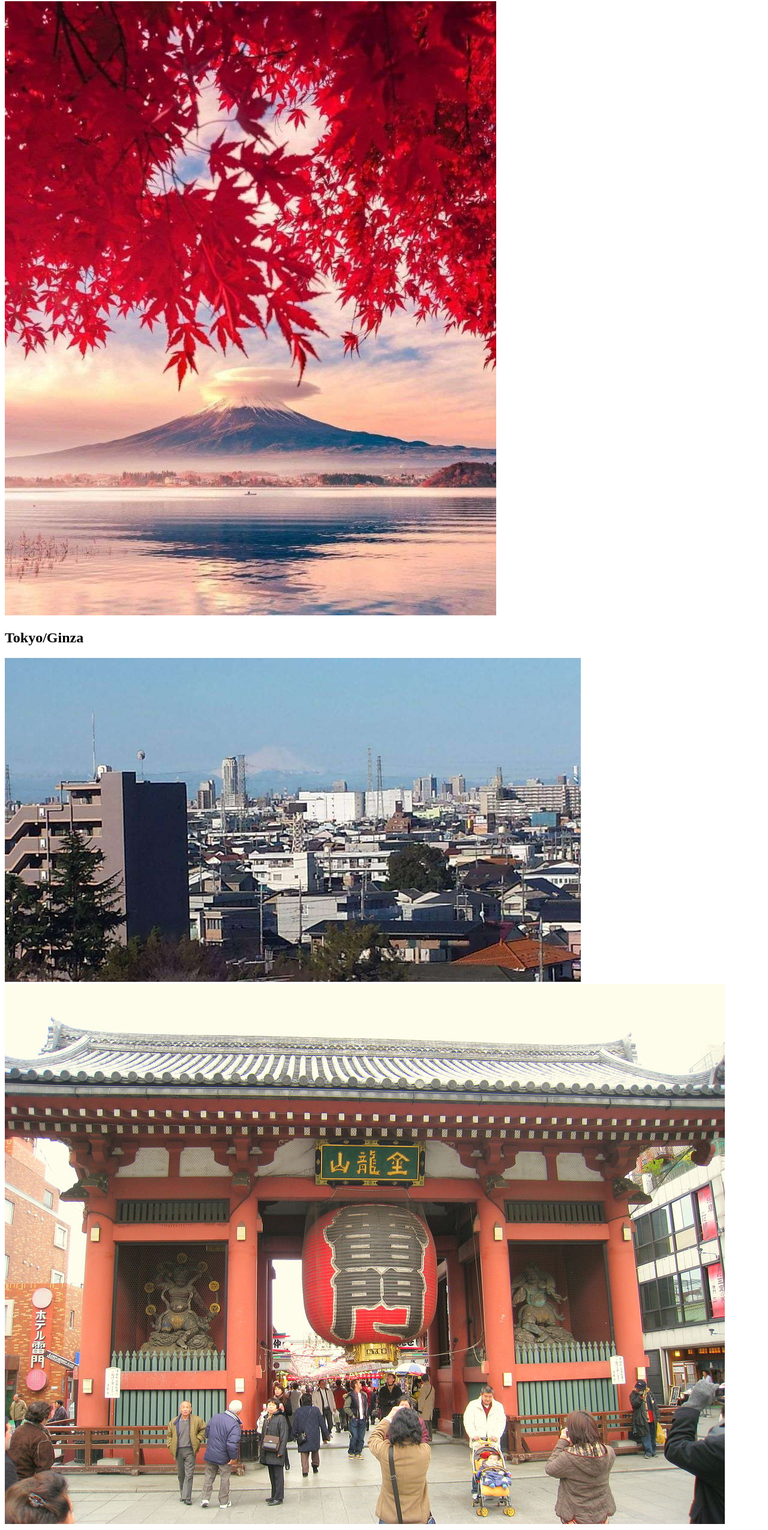
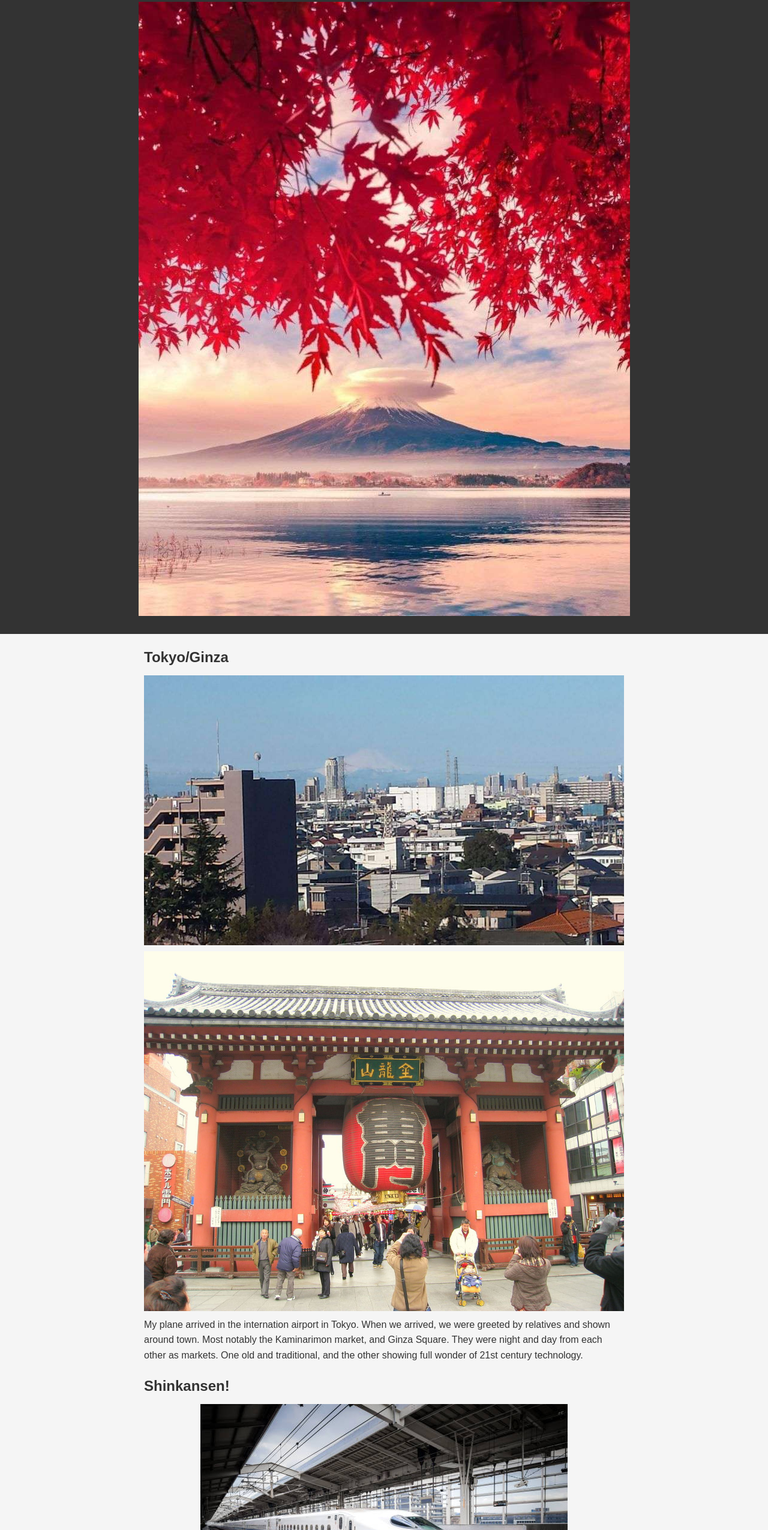
Before and after one commit to LaunchCodeAllhubs/js-assignment-4-html-me-something-Eibone, a website: page index.html in a window 1280 px wide. Shown: the part 78-2629 px from the top of the page at 60% size. Drawn offline with Linux system fonts and the light colour scheme.

Commit message:
Nearly finished with HTML, added base styles.css layout

```diff
--- a/index.html
+++ b/index.html
@@ -2,6 +2,7 @@
 <html>
    <head>
       <title>My Unforgettable Trip to Japan - William Rowe</title>
+      <link rel="stylesheet" href="styles.css">
       <a name="backTop"></a>
    </head>
    <body>
@@ -31,7 +32,6 @@
             </section>
          </article>
       </main>
-      <!-- Write your HTML in this file! -->
    </body>
    <footer>
       <a href="#backTop">Back to Top</a>
--- a/styles.css
+++ b/styles.css
@@ -1 +1,58 @@
-/* Write your CSS here! */
+body, h1, h2, p {
+    margin: 0;
+    padding: 0;
+  }
+
+body {
+    font-family: Arial, sans-serif;
+    line-height: 1.6;
+    background-color: #f5f5f5;
+    color: #333;
+  }
+
+header {
+    text-align: center;
+    background-color: #333;
+    color: #fff;
+    padding: 20px;
+  }
+
+main {
+    max-width: 800px;
+    margin: 0 auto;
+    padding: 20px;
+  }
+
+article {
+    margin-bottom: 30px;
+  }
+
+h2 {
+    margin-bottom: 10px;
+  }
+
+p {
+    margin-bottom: 20px;
+  }
+
+img {
+    display: block;
+    max-width: 100%;
+    margin: 10px auto;
+  }
+
+footer {
+    text-align: center;
+    padding: 10px;
+    background-color: #333;
+    color: #fff;
+  }
+
+footer a {
+    color: #fff;
+    text-decoration: none;
+  }
+
+footer a:hover {
+    text-decoration: underline;
+  }
```
